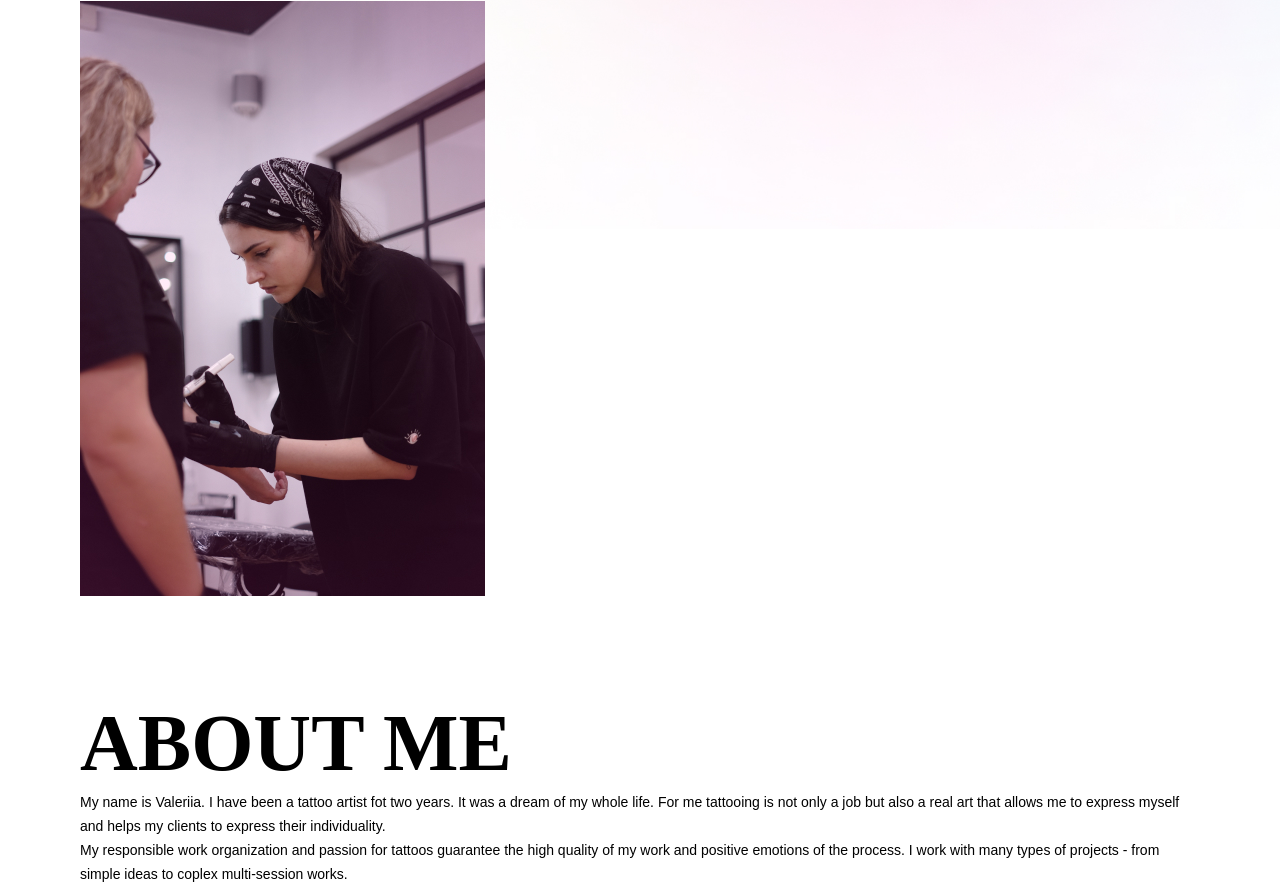
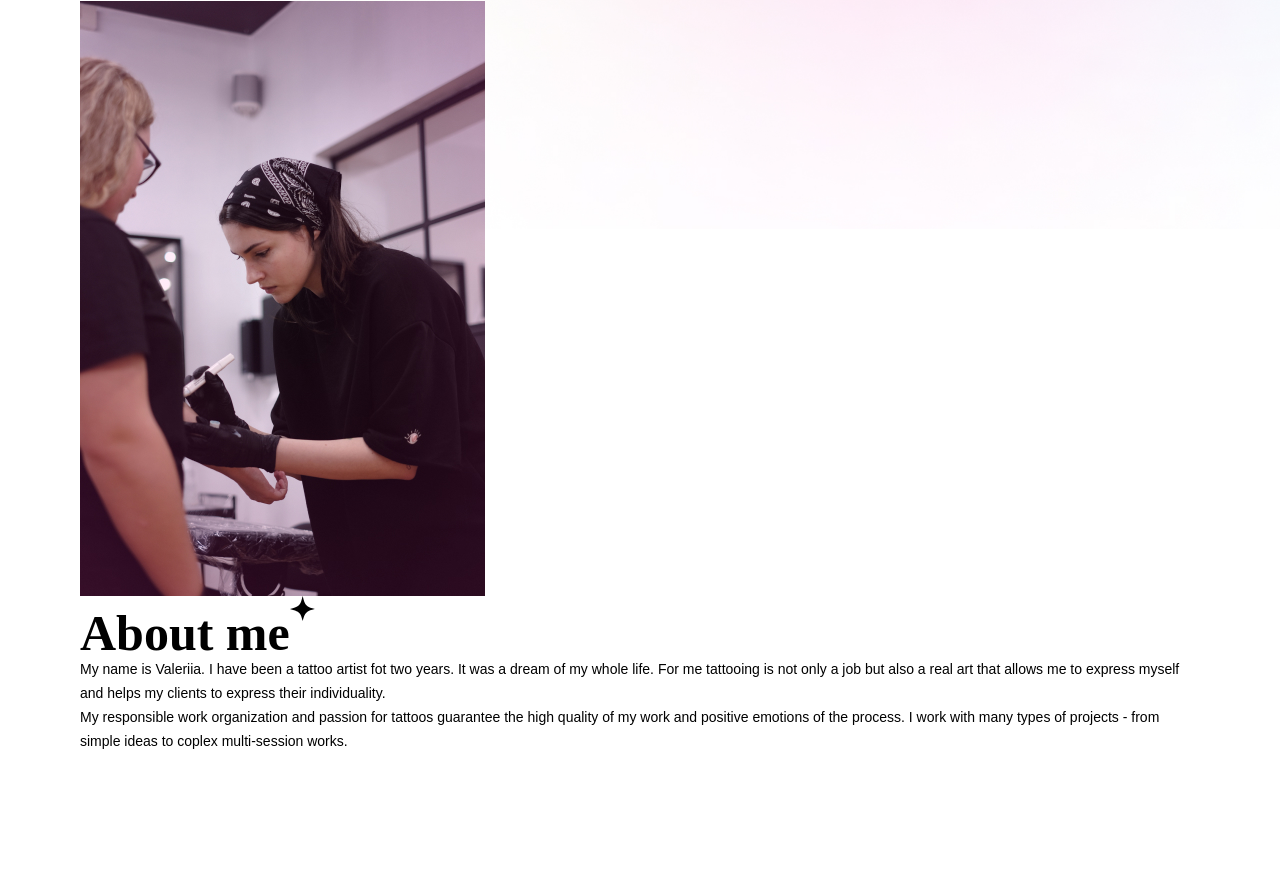
Before and after one commit to TRETYAKweb/valeriIa-osadcha-tattoo-artist__landing, a website: page app/index.html in a window 1280 px wide. Shown: the part 976-1862 px from the top of the page. After the commit the page ends 1729 px from the top, so only its background shows below. Drawn offline with nearby package versions, Linux system fonts and the light colour scheme; files that its build step writes are made by us from their sources.

Commit message:
style: Update title styles in _global.scss
- Changed the font size to 50px, color to #000, and added padding to the title class.
- Added a star icon before the title using the ::before pseudo-element.

```diff
--- a/app/scss/_global.scss
+++ b/app/scss/_global.scss
@@ -37,15 +37,27 @@ html,
 
 
 .title {
-    margin-top: 100px;
-    color: #000;
+    padding: 25px 25px 0 0;
+    position: relative;
     font-family: Montserrat;
-    font-size: 80px;
     font-style: normal;
     font-weight: 600;
-    line-height: 94px;
-    text-transform: uppercase;
-    position: relative;
+    display: inline-block;
+    font-size: 50px;
+    color: #000;
+    &::before {
+        content: '';
+        position: absolute;
+        width: 25px;
+        height: 25px;
+        display: block;
+        background-image: url('../images/decor/star.svg');
+        background-repeat: no-repeat;
+        background-size: cover;
+        background-position: center;
+        top: 0;
+        right: 0;
+    }
 }
 
 .mainBtn {
```
